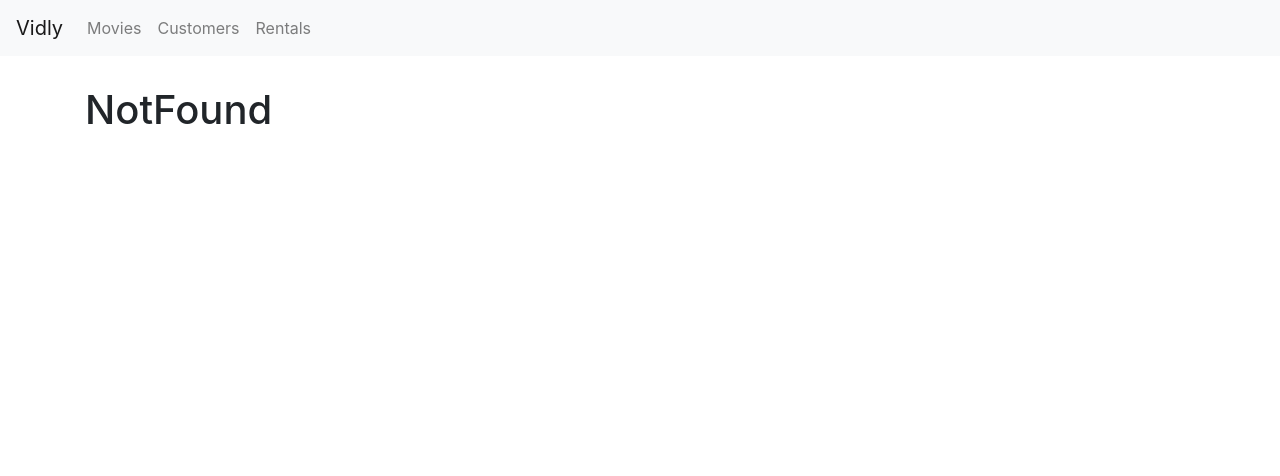
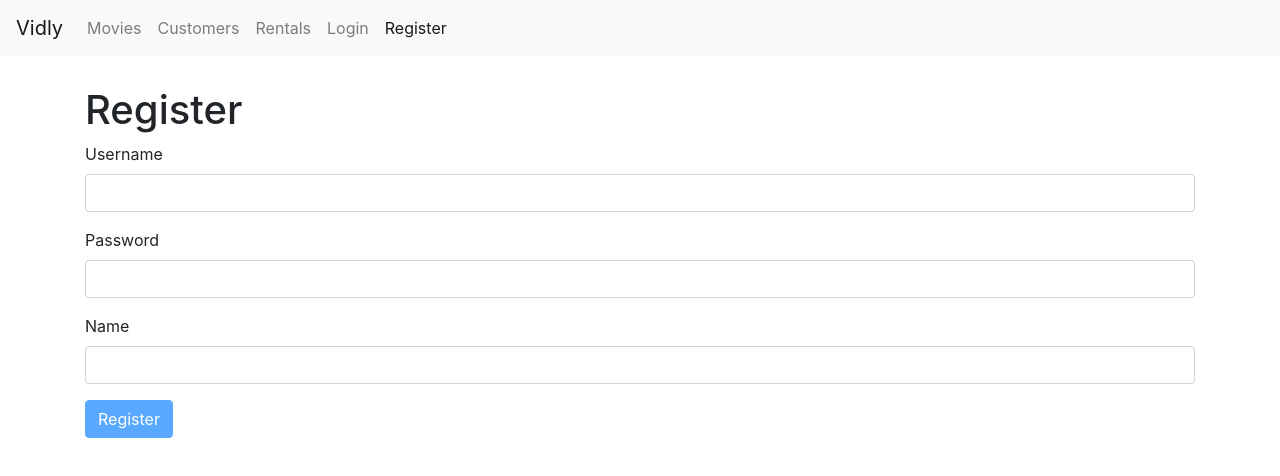
Before and after one commit to taras-tymchuk/vidly, a React (Create React App) app: page /register in a window 1280 px wide. Before the commit this address led to /not-found. Shown: the top 476 px of the page. Built offline with nearby package versions, Linux system fonts and the light colour scheme.

Commit message:
Added Routing
* Added LoginForm component

* Added forms and searching

```diff
--- a/package.json
+++ b/package.json
@@ -6,6 +6,7 @@
     "bootstrap": "^4.3.1",
     "font-awesome": "^4.7.0",
     "i": "^0.3.6",
+    "joi-browser": "^13.4.0",
     "lodash": "^4.17.11",
     "prop-types": "^15.7.2",
     "react": "^16.8.6",
--- a/src/App.js
+++ b/src/App.js
@@ -6,6 +6,8 @@ import Rentals from './components/rentals';
 import NotFound from './components/notFound';
 import NavBar from './components/navbar';
 import MovieForm from './components/movieForm';
+import LoginForm from './components/loginForm';
+import RegisterForm from './components/registerForm';
 import './App.css';
 
 class App extends Component {
@@ -15,6 +17,8 @@ class App extends Component {
         <NavBar />
         <main className='container'>
           <Switch>
+            <Route path='/register' component={RegisterForm} />
+            <Route path='/login' component={LoginForm} />
             <Route path='/movies/:id' component={MovieForm} />
             <Route path='/movies' component={Movies} />
             <Route path='/customers' component={Customers} />
--- /dev/null
+++ b/src/components/common/form.jsx
@@ -0,0 +1,102 @@
+import React, { Component } from 'react';
+import Joi from 'joi-browser';
+import Input from './input';
+import Select from './select';
+
+class Form extends Component {
+  state = {
+    data: {},
+    error: {}
+  };
+
+  validate = () => {
+    const options = { abortEarly: false };
+    const { error } = Joi.validate(this.state.data, this.schema, options);
+
+    if (!error) {
+      return null;
+    }
+
+    const errors = {};
+
+    for (const item of error.details) {
+      errors[item.path[0]] = item.message;
+    }
+
+    return errors;
+  };
+
+  validateProperty = ({ name, value }) => {
+    const obj = { [name]: value };
+    const schema = { [name]: this.schema[name] };
+    const { error } = Joi.validate(obj, schema);
+
+    return error ? error.details[0].message : null;
+  };
+
+  handleSubmit = e => {
+    e.preventDefault();
+
+    const errors = this.validate();
+    this.setState({ errors: errors || {} });
+    if (errors) return;
+
+    this.doSubmit();
+  };
+
+  handleChange = ({ currentTarget: input }) => {
+    const errors = { ...this.state.error };
+    const errorMessage = this.validateProperty(input);
+
+    if (errorMessage) {
+      errors[input.name] = errorMessage;
+    } else {
+      delete errors[input.name];
+    }
+
+    const data = { ...this.state.data };
+    data[input.name] = input.value;
+
+    this.setState({ data, errors });
+  };
+
+  renderButton(label) {
+    return (
+      <button disabled={this.validate()} className='btn btn-primary'>
+        {label}
+      </button>
+    );
+  }
+
+  renderInput(name, label, type = 'text') {
+    const { data, errors } = this.state;
+
+    return (
+      <Input
+        type={type}
+        name={name}
+        value={data[name]}
+        label={label}
+        onChange={this.handleChange}
+        error={errors[name]}
+      />
+    );
+  }
+
+  renderSelect(name, label, options) {
+    const { data, errors } = this.state;
+
+    return (
+      <Select
+        name={name}
+        value={data[name]}
+        label={label}
+        options={options}
+        onChange={this.handleChange}
+        error={errors[name]}
+      />
+    );
+  }
+}
+
+export default Form;
--- /dev/null
+++ b/src/components/common/input.jsx
@@ -0,0 +1,13 @@
+import React from 'react';
+
+const Input = ({ name, label, error, ...rest }) => {
+  return (
+    <div className='form-group'>
+      <label htmlFor={name}>{label}</label>
+      <input {...rest} name={name} id={name} className='form-control' />
+      {error && <div className='alert alert-danger'>{error}</div>}
+    </div>
+  );
+};
+
+export default Input;
--- /dev/null
+++ b/src/components/common/searchBox.jsx
@@ -0,0 +1,16 @@
+import React from 'react';
+
+const SearchBox = ({ value, onChange }) => {
+  return (
+    <input
+      type='text'
+      name='query'
+      className='form-control my-3'
+      placeholder='Search...'
+      value={value}
+      onChange={e => onChange(e.currentTarget.value)}
+    />
+  );
+};
+
+export default SearchBox;
--- /dev/null
+++ b/src/components/common/select.jsx
@@ -0,0 +1,20 @@
+import React from 'react';
+
+const Select = ({ name, label, options, error, ...rest }) => {
+  return (
+    <div className='form-group'>
+      <label htmlFor={name}>{label}</label>
+      <select name={name} id={name} {...rest} className='form-control'>
+        <option value='' />
+        {options.map(option => (
+          <option key={option.id} value={option._id}>
+            {option.name}
+          </option>
+        ))}
+      </select>
+      {error && <div className='alert alert-danger'>{error}</div>}
+    </div>
+  );
+};
+
+export default Select;
--- /dev/null
+++ b/src/components/loginForm.jsx
@@ -0,0 +1,39 @@
+import React from 'react';
+import Joi from 'joi-browser';
+import Form from './common/form';
+
+class LoginForm extends Form {
+  state = {
+    data: { username: '', password: '' },
+    errors: {}
+  };
+
+  schema = {
+    username: Joi.string()
+      .required()
+      .label('Username'),
+    password: Joi.string()
+      .required()
+      .label('Password')
+  };
+
+  doSubmit = () => {
+    // Call the server
+    console.log('submitted');
+  };
+
+  render() {
+    return (
+      <div>
+        <h1>Login</h1>
+        <form onSubmit={this.handleSubmit}>
+          {this.renderInput('username', 'Username')}
+          {this.renderInput('password', 'Password', 'password')}
+          {this.renderButton('Login')}
+        </form>
+      </div>
+    );
+  }
+}
+
+export default LoginForm;
--- a/src/components/movieForm.jsx
+++ b/src/components/movieForm.jsx
@@ -1,17 +1,89 @@
 import React from 'react';
+import Joi from 'joi-browser';
+import Form from './common/form';
+import { getMovie, saveMovie } from '../services/fakeMovieService';
+import { getGenres } from '../services/fakeGenreService';
 
-const MovieForm = ({ match, history }) => {
-  return (
-    <div>
-      <h1>Movie Form {match.params.id}</h1>
-      <button
-        className='btn-btn-prmary'
-        onClick={() => history.push('/movies')}
-      >
-        Save
-      </button>
-    </div>
-  );
-};
+class MovieForm extends Form {
+  state = {
+    data: {
+      title: '',
+      genreId: '',
+      numberInStock: '',
+      dailyRentalRate: ''
+    },
+    genres: [],
+    errors: {}
+  };
+
+  schema = {
+    _id: Joi.string(),
+    title: Joi.string()
+      .required()
+      .label('Title'),
+    genreId: Joi.string()
+      .required()
+      .label('Genre'),
+    numberInStock: Joi.number()
+      .required()
+      .min(0)
+      .max(100)
+      .label('Number in Stock'),
+    dailyRentalRate: Joi.number()
+      .required()
+      .min(0)
+      .max(10)
+      .label('Daily Rental Rate')
+  };
+
+  componentDidMount() {
+    const genres = getGenres();
+    this.setState({ genres });
+
+    const movieId = this.props.match.params.id;
+
+    if (movieId === 'new') {
+      return;
+    }
+
+    const movie = getMovie(movieId);
+    if (!movie) {
+      return this.props.history.replace('/not-found');
+    }
+
+    this.setState({ data: this.mapToViewModel(movie) });
+  }
+
+  mapToViewModel(movie) {
+    return {
+      _id: movie._id,
+      title: movie.title,
+      genreId: movie.genre._id,
+      numberInStock: movie.numberInStock,
+      dailyRentalRate: movie.dailyRentalRate
+    };
+  }
+
+  doSubmit = () => {
+    saveMovie(this.state.data);
+
+    this.props.history.push('/movies');
+  };
+
+  render() {
+    return (
+      <div>
+        <h1>Movie Form</h1>
+        <form onSubmit={this.handleSubmit}>
+          {this.renderInput('title', 'Title')}
+          {this.renderSelect('genreId', 'Genre', this.state.genres)}
+          {this.renderInput('numberInStock', 'Number in Stock', 'number')}
+          {this.renderInput('dailyRentalRate', 'Rate')}
+          {this.renderButton('Save')}
+        </form>
+      </div>
+    );
+  }
+}
 
 export default MovieForm;
--- a/src/components/movies.jsx
+++ b/src/components/movies.jsx
@@ -1,11 +1,13 @@
-import React, { Component } from "react";
-import MoviesTable from "./moviesTable";
-import ListGroup from "./common/listGroup";
-import Pagination from "./common/pagination";
-import { getMovies } from "../services/fakeMovieService";
-import { getGenres } from "../services/fakeGenreService";
-import { paginate } from "../utils/paginate";
-import _ from "lodash";
+import React, { Component } from 'react';
+import { Link } from 'react-router-dom';
+import MoviesTable from './moviesTable';
+import ListGroup from './common/listGroup';
+import Pagination from './common/pagination';
+import SearchBox from './common/searchBox';
+import { getMovies } from '../services/fakeMovieService';
+import { getGenres } from '../services/fakeGenreService';
+import { paginate } from '../utils/paginate';
+import _ from 'lodash';
 
 class Movies extends Component {
   state = {
@@ -13,11 +15,13 @@ class Movies extends Component {
     genres: [],
     currentPage: 1,
     pageSize: 4,
-    sortColumn: { path: "title", order: "asc" }
+    searchQuery: '',
+    selectedGenre: null,
+    sortColumn: { path: 'title', order: 'asc' }
   };
 
   componentDidMount() {
-    const genres = [{ _id: "", name: "All Genres" }, ...getGenres()];
+    const genres = [{ _id: '', name: 'All Genres' }, ...getGenres()];
 
     this.setState({ movies: getMovies(), genres });
   }
@@ -40,7 +44,11 @@ class Movies extends Component {
   };
 
   handleGenreSelect = genre => {
-    this.setState({ selectedGenre: genre, currentPage: 1 });
+    this.setState({ selectedGenre: genre, searchQuery: '', currentPage: 1 });
+  };
+
+  handleSearch = query => {
+    this.setState({ searchQuery: query, selectedGenre: null, currentPage: 1 });
   };
 
   handleSort = sortColumn => {
@@ -52,14 +60,20 @@ class Movies extends Component {
       pageSize,
       currentPage,
       sortColumn,
+      searchQuery,
       selectedGenre,
       movies: allMovies
     } = this.state;
 
-    const filtered =
-      selectedGenre && selectedGenre._id
-        ? allMovies.filter(m => m.genre._id === selectedGenre._id)
-        : allMovies;
+    let filtered = allMovies;
+
+    if (searchQuery) {
+      filtered = allMovies.filter(m =>
+        m.title.toLowerCase().startsWith(searchQuery.toLowerCase())
+      );
+    } else if (selectedGenre && selectedGenre._id) {
+      filtered = allMovies.filter(m => m.genre._id === selectedGenre._id);
+    }
 
     const sorted = _.orderBy(filtered, [sortColumn.path], [sortColumn.order]);
 
@@ -70,23 +84,31 @@ class Movies extends Component {
 
   render() {
     const { length: count } = this.state.movies;
-    const { pageSize, currentPage, sortColumn } = this.state;
+    const { pageSize, currentPage, sortColumn, searchQuery } = this.state;
 
     if (count === 0) return <p>There are no movies in the database.</p>;
 
     const { totalCount, data: movies } = this.getPagedData();
 
     return (
-      <div className="row">
-        <div className="col-3">
+      <div className='row'>
+        <div className='col-3'>
           <ListGroup
             items={this.state.genres}
             selectedItem={this.state.selectedGenre}
             onItemSelect={this.handleGenreSelect}
           />
         </div>
-        <div className="col">
+        <div className='col'>
+          <Link
+            to='/movies/new'
+            className='btn btn-primary'
+            style={{ marginBottom: 20 }}
+          >
+            New Movie
+          </Link>
           <p>Showing {totalCount} movies in the database.</p>
+          <SearchBox value={searchQuery} onChange={this.handleSearch} />
           <MoviesTable
             movies={movies}
             sortColumn={sortColumn}
--- a/src/components/navbar.jsx
+++ b/src/components/navbar.jsx
@@ -18,24 +18,24 @@ const NavBar = () => {
       >
         <span className='navbar-toggler-icon' />
       </button>
-      <div className='collapse navbar-collapse' id='navbarNav'>
-        <ul className='navbar-nav'>
-          <li className='nav-item'>
-            <NavLink className='nav-link' to='/movies'>
+      <div className='collapse navbar-collapse' id='navbarNavAltMarkup'>
+        <div className='navbar-nav'>
+          <NavLink className='nav-item nav-link' to='/movies'>
             Movies
           </NavLink>
-          </li>
-          <li className='nav-item'>
-            <NavLink className='nav-link' to='/customers'>
+          <NavLink className='nav-item nav-link' to='/customers'>
             Customers
           </NavLink>
-          </li>
-          <li className='nav-item'>
-            <NavLink className='nav-link' to='/rentals'>
+          <NavLink className='nav-item nav-link' to='/rentals'>
             Rentals
           </NavLink>
-          </li>
-        </ul>
+          <NavLink className='nav-item nav-link' to='/login'>
+            Login
+          </NavLink>
+          <NavLink className='nav-item nav-link' to='/register'>
+            Register
+          </NavLink>
+        </div>
       </div>
     </nav>
   );
--- /dev/null
+++ b/src/components/registerForm.jsx
@@ -0,0 +1,48 @@
+import React from 'react';
+import Joi from 'joi-browser';
+import Form from './common/form';
+
+class RegisterForm extends Form {
+  state = {
+    data: {
+      username: '',
+      password: '',
+      name: ''
+    },
+    errors: {}
+  };
+
+  schema = {
+    username: Joi.string()
+      .required()
+      .email()
+      .label('Username'),
+    password: Joi.string()
+      .required()
+      .min(5)
+      .label('Password'),
+    name: Joi.string()
+      .required()
+      .label('Name')
+  };
+
+  doSubmit = () => {
+    console.log('Submitted');
+  };
+
+  render() {
+    return (
+      <div>
+        <h1>Register</h1>
+        <form onSubmit={this.handleSubmit}>
+          {this.renderInput('username', 'Username')}
+          {this.renderInput('password', 'Password', 'password')}
+          {this.renderInput('name', 'Name')}
+          {this.renderButton('Register')}
+        </form>
+      </div>
+    );
+  }
+}
+
+export default RegisterForm;
--- a/src/services/fakeMovieService.js
+++ b/src/services/fakeMovieService.js
@@ -1,68 +1,68 @@
-import * as genresAPI from "./fakeGenreService";
+import * as genresAPI from './fakeGenreService';
 
 const movies = [
   {
-    _id: "5b21ca3eeb7f6fbccd471815",
-    title: "Terminator",
-    genre: { _id: "5b21ca3eeb7f6fbccd471818", name: "Action" },
+    _id: '5b21ca3eeb7f6fbccd471815',
+    title: 'Terminator',
+    genre: { _id: '5b21ca3eeb7f6fbccd471818', name: 'Action' },
     numberInStock: 6,
     dailyRentalRate: 2.5,
-    publishDate: "2018-01-03T19:04:28.809Z",
+    publishDate: '2018-01-03T19:04:28.809Z',
     liked: true
   },
   {
-    _id: "5b21ca3eeb7f6fbccd471816",
-    title: "Die Hard",
-    genre: { _id: "5b21ca3eeb7f6fbccd471818", name: "Action" },
+    _id: '5b21ca3eeb7f6fbccd471816',
+    title: 'Die Hard',
+    genre: { _id: '5b21ca3eeb7f6fbccd471818', name: 'Action' },
     numberInStock: 5,
     dailyRentalRate: 2.5
   },
   {
-    _id: "5b21ca3eeb7f6fbccd471817",
-    title: "Get Out",
-    genre: { _id: "5b21ca3eeb7f6fbccd471820", name: "Thriller" },
+    _id: '5b21ca3eeb7f6fbccd471817',
+    title: 'Get Out',
+    genre: { _id: '5b21ca3eeb7f6fbccd471820', name: 'Thriller' },
     numberInStock: 8,
     dailyRentalRate: 3.5
   },
   {
-    _id: "5b21ca3eeb7f6fbccd471819",
-    title: "Trip to Italy",
-    genre: { _id: "5b21ca3eeb7f6fbccd471814", name: "Comedy" },
+    _id: '5b21ca3eeb7f6fbccd471819',
+    title: 'Trip to Italy',
+    genre: { _id: '5b21ca3eeb7f6fbccd471814', name: 'Comedy' },
     numberInStock: 7,
     dailyRentalRate: 3.5
   },
   {
-    _id: "5b21ca3eeb7f6fbccd47181a",
-    title: "Airplane",
-    genre: { _id: "5b21ca3eeb7f6fbccd471814", name: "Comedy" },
+    _id: '5b21ca3eeb7f6fbccd47181a',
+    title: 'Airplane',
+    genre: { _id: '5b21ca3eeb7f6fbccd471814', name: 'Comedy' },
     numberInStock: 7,
     dailyRentalRate: 3.5
   },
   {
-    _id: "5b21ca3eeb7f6fbccd47181b",
-    title: "Wedding Crashers",
-    genre: { _id: "5b21ca3eeb7f6fbccd471814", name: "Comedy" },
+    _id: '5b21ca3eeb7f6fbccd47181b',
+    title: 'Wedding Crashers',
+    genre: { _id: '5b21ca3eeb7f6fbccd471814', name: 'Comedy' },
     numberInStock: 7,
     dailyRentalRate: 3.5
   },
   {
-    _id: "5b21ca3eeb7f6fbccd47181e",
-    title: "Gone Girl",
-    genre: { _id: "5b21ca3eeb7f6fbccd471820", name: "Thriller" },
+    _id: '5b21ca3eeb7f6fbccd47181e',
+    title: 'Gone Girl',
+    genre: { _id: '5b21ca3eeb7f6fbccd471820', name: 'Thriller' },
     numberInStock: 7,
     dailyRentalRate: 4.5
   },
   {
-    _id: "5b21ca3eeb7f6fbccd47181f",
-    title: "The Sixth Sense",
-    genre: { _id: "5b21ca3eeb7f6fbccd471820", name: "Thriller" },
+    _id: '5b21ca3eeb7f6fbccd47181f',
+    title: 'The Sixth Sense',
+    genre: { _id: '5b21ca3eeb7f6fbccd471820', name: 'Thriller' },
     numberInStock: 4,
     dailyRentalRate: 3.5
   },
   {
-    _id: "5b21ca3eeb7f6fbccd471821",
-    title: "The Avengers",
-    genre: { _id: "5b21ca3eeb7f6fbccd471818", name: "Action" },
+    _id: '5b21ca3eeb7f6fbccd471821',
+    title: 'The Avengers',
+    genre: { _id: '5b21ca3eeb7f6fbccd471818', name: 'Action' },
     numberInStock: 7,
     dailyRentalRate: 3.5
   }
@@ -78,13 +78,13 @@ export function getMovie(id) {
 
 export function saveMovie(movie) {
   let movieInDb = movies.find(m => m._id === movie._id) || {};
-  movieInDb.name = movie.name;
+  movieInDb.title = movie.title;
   movieInDb.genre = genresAPI.genres.find(g => g._id === movie.genreId);
   movieInDb.numberInStock = movie.numberInStock;
   movieInDb.dailyRentalRate = movie.dailyRentalRate;
 
   if (!movieInDb._id) {
-    movieInDb._id = Date.now();
+    movieInDb._id = Date.now().toString();
     movies.push(movieInDb);
   }
 
```
Also changed, not shown: 1 other file (tests, documents, lock files or other folders). Lines whose indentation alone changed are shown as unchanged.
